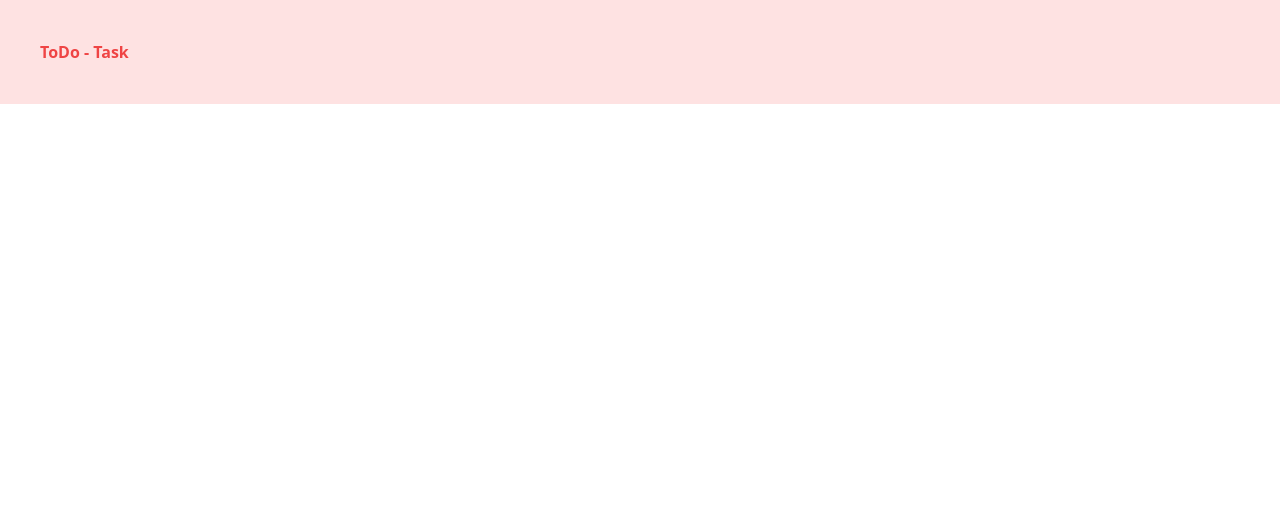
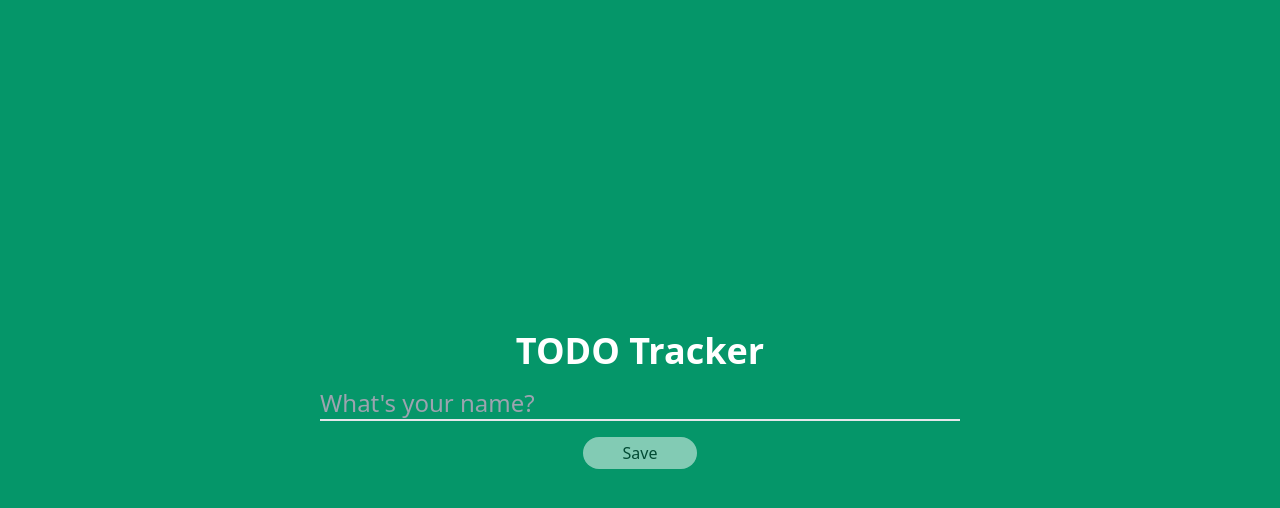
Before and after one commit to poorali/Tasky, a Vue app: page / in a window 1280 px wide. Shown: the top 508 px of the page. Built offline with nearby package versions, Linux system fonts and the light colour scheme.

Commit message:
feat: Implement Welcome Widget
- Get user name on first load.
- Store user name and register date in localstorage
- Show App components only if user entered the name.

```diff
--- a/src/App.vue
+++ b/src/App.vue
@@ -1,11 +1,32 @@
 <template>
-  <div id="app">
-      <h1 class="p-10 text-red-500 font-bold bg-red-100">ToDo - Task</h1>
-  </div>
+    <div id="app" class="flex">
+        <WelcomeDialog v-if="!user"/>
+        <template v-else>
+            <Nav/>
+            <div class="flex flex-col">
+                <Header/>
+                <Main/>
+            </div>
+        </template>
+    </div>
 </template>
 
 <script>
+import WelcomeDialog from "./components/WelcomeDialog/WelcomeDialog.vue";
+import Nav from "./components/Nav/Nav.vue";
+import Header from "./components/Header/Header.vue";
+import Main from "./components/Main/Main.vue";
+import {mapState} from "vuex";
+
 export default {
-  name: 'App',
+    name: 'App',
+    components: {Main, Header, Nav, WelcomeDialog},
+    computed: {...mapState({user: state => state.user})},
+    beforeMount() {
+        const user = localStorage.getItem('user');
+        if (user) {
+            this.$store.commit('updateUser', JSON.parse(user))
+        }
+    }
 }
 </script>
--- a/src/components/Header/Header.vue
+++ b/src/components/Header/Header.vue
@@ -0,0 +1,14 @@
+<template>
+    <div data-testid="header">
+        <h3>Header Component</h3>
+    </div>
+</template>
+<script>
+import {mapState} from "vuex";
+export default {
+    name: 'Header',
+    computed:{
+        ...mapState({user: state => state.user})
+    }
+}
+</script>
--- a/src/components/Main/Main.vue
+++ b/src/components/Main/Main.vue
@@ -0,0 +1,3 @@
+<template>
+    <div data-testid="main">Main Component</div>
+</template>
--- a/src/components/Nav/Nav.vue
+++ b/src/components/Nav/Nav.vue
@@ -0,0 +1,3 @@
+<template>
+  <div data-testid="nav">Nav Component</div>
+</template>
--- a/src/components/WelcomeDialog/WelcomeDialog.vue
+++ b/src/components/WelcomeDialog/WelcomeDialog.vue
@@ -1,3 +1,32 @@
 <template>
-  <div data-testid="welcome-dialog"></div>
+    <div data-testid="welcome-dialog"
+         class="bg-green-600 h-screen w-full flex flex-col justify-center items-center text-center transition-all">
+        <h1 class="text-white  text-4xl font-bold animate-bounce">TODO Tracker</h1>
+        <input type="text"
+               v-on:keydown.enter="save"
+               v-model="name"
+               placeholder="What's your name?"
+               class="text-white text-2xl bg-transparent border-b-2 mt-4 focus:outline-none w-80 lg:w-1/2"/>
+        <button @click="save" class="transition py-1 px-10 rounded-full bg-white mt-4" v-bind:disabled="!name"
+                v-bind:class="{'opacity-50 cursor-not-allowed': !name}">
+            Save
+        </button>
+    </div>
 </template>
+<script>
+export default {
+    name: 'WelcomeDialog',
+    data() {
+        return {
+            name: ''
+        }
+    },
+    methods: {
+        save() {
+            const user = {name: this.name, registerDate: new Date().toDateString()};
+            localStorage.setItem('user', JSON.stringify(user))
+            this.$store.commit('updateUser', user)
+        }
+    }
+}
+</script>
--- a/src/stores/store.js
+++ b/src/stores/store.js
@@ -6,8 +6,12 @@ vue.use(vuex);
 
 const store = new vuex.Store({
     state: {
-        name: null,
-        registerDate: null
+        user: null
+    },
+    mutations: {
+        updateUser(state, user) {
+            state.user = user;
+        }
     },
     modules: {
         task: TaskStore,
```
Also changed, not shown: 2 other files (tests, documents, lock files or other folders).
